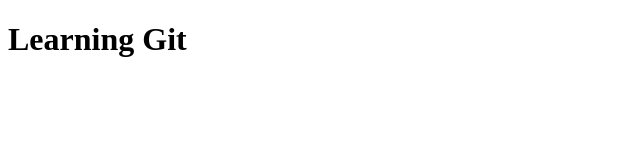
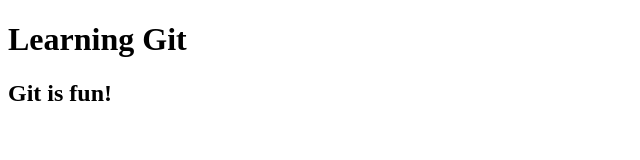
Before and after one commit to 123glori/web1-ti, a plain HTML site: page web.html in a window 1280 px wide. Shown: the whole page, without its empty margins (0-640 px from the left). Drawn offline with Linux system fonts and the light colour scheme.

Commit message:
added header "Git is fun!"

```diff
--- a/web.html
+++ b/web.html
@@ -5,5 +5,6 @@
     </head>
     <body>
         <h1>Learning Git</h1>
+        <h2>Git is fun!</h2>
     </body>
 </html>
```
